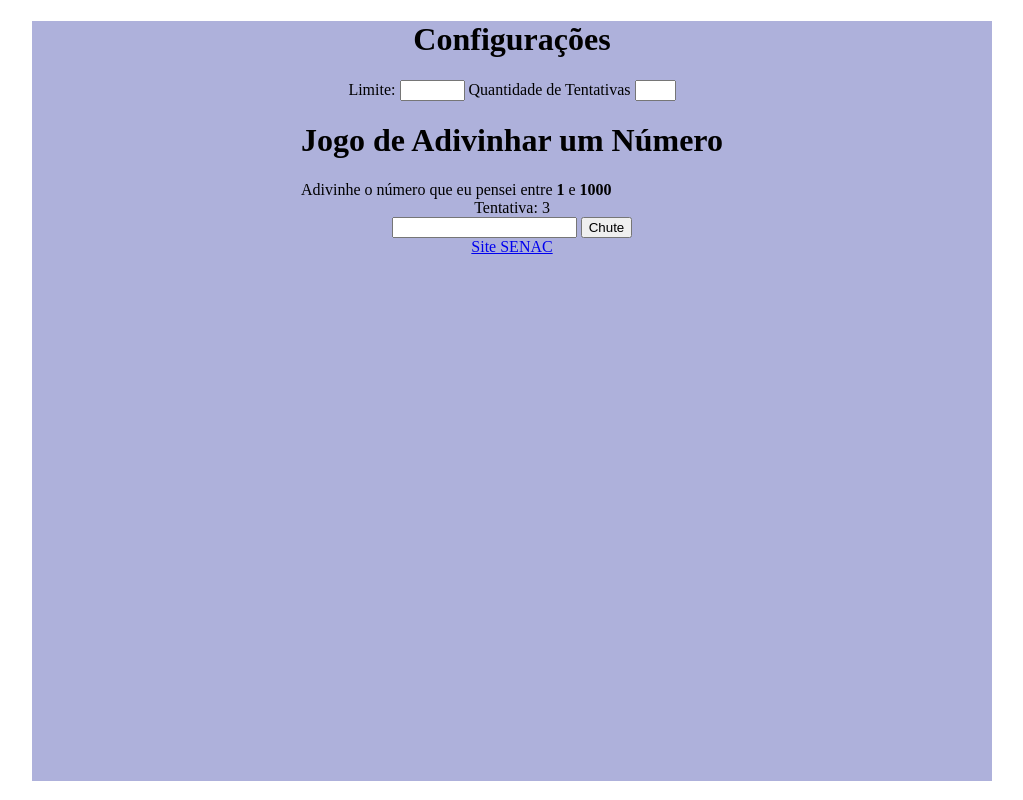
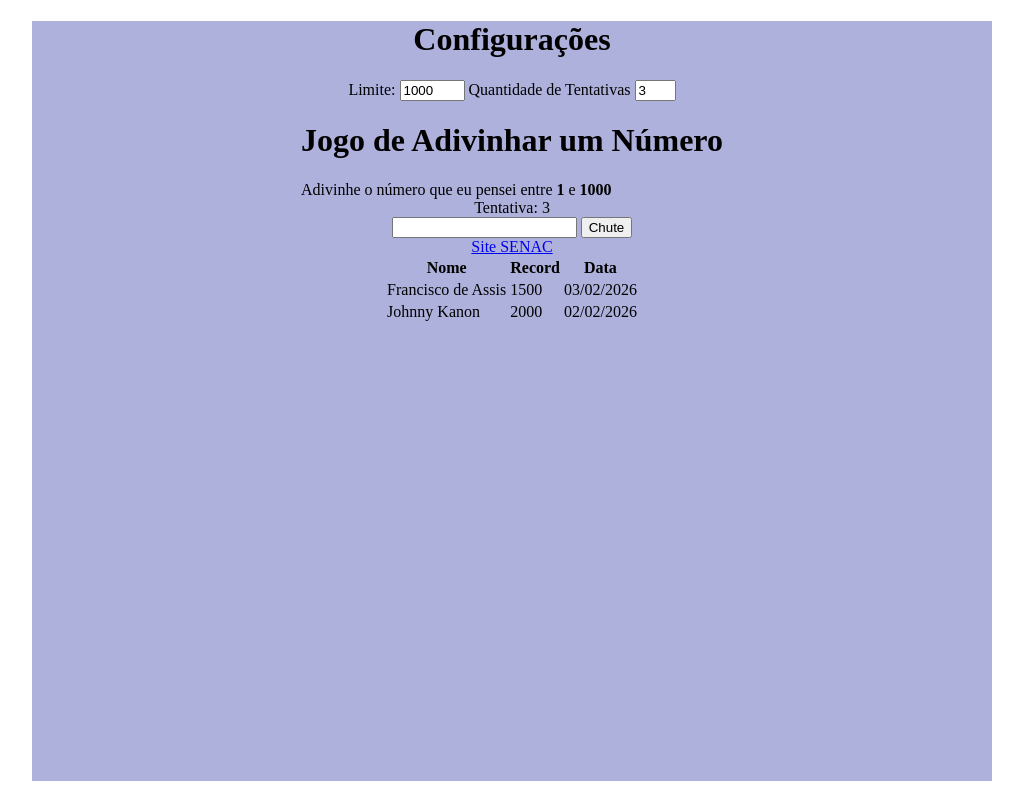
Before and after one commit to erico-senac/jogoAdivinhar, a plain HTML site: page index.html in a window 1280 px wide. Shown: the whole page, without its empty margins (128-1151 px from the left). Drawn offline with Linux system fonts and the light colour scheme.

Commit message:
com os recordistas

```diff
--- a/assets/js/jogo.js
+++ b/assets/js/jogo.js
@@ -1,10 +1,10 @@
-// gerar um numero
-// verificar o acerto do chute
+//variáveis
 const minimo = 1;
 let maximo = 1000;
 let numeroSecreto;
 let tentativa = 3;
 
+//seleções
 const spanMin = document.querySelector('#minimo');
 const spanMax = document.querySelector("#maximo");
 const chute = document.querySelector("#chute");
@@ -15,11 +15,15 @@ const link = document.querySelector('#link');
 const qTetativas = document.querySelector('#qtentativas');
 const limite = document.querySelector('#limite');
 const cChute = document.querySelector('.chute');
+const records = document.querySelector('#records')
 
-
+//intereções com a html
 spanMin.innerHTML = `<strong> ${minimo}</strong>`;
 spanMax.innerHTML = `<strong> ${maximo}</strong>`;
 contTentativa.textContent = tentativa;
+
+limite.value = maximo;
+qTetativas.value = tentativa;
 
 link.innerHTML = "<a href='https://pi.senac.br' target='_blank'>Site SENAC </a>";
 
@@ -33,10 +37,10 @@ const desabilitar = () => {
     chute.setAttribute('disabled','');
 }
 
-const btnTenteOutraVez = () => {
+const btnTenteOutraVez = (mensagem = 'Try again!!') => {
   btn = document.createElement('button');
   btn.setAttribute('type','submit');
-  btn.textContent = 'Tente Outra Vez';
+  btn.textContent = mensagem;
   btn.addEventListener('click', () => window.location.reload());
   cChute.appendChild(btn);
 }
@@ -50,7 +54,7 @@ const verificaChute = () => {
   if (parseInt(chute.value) === numeroSecreto) {
     resultado.innerHTML = "Você acertou!";
     desabilitar();
-    btnTenteOutraVez();
+    btnTenteOutraVez("Reiniciar o Jogo");
   } else if (parseInt(chute.value) > numeroSecreto) {
     resultado.innerHTML = "Menor!";
     contTentativa.innerHTML = --tentativa;
@@ -63,11 +67,12 @@ const verificaChute = () => {
   if (tentativa == 0) {
     resultado.innerHTML = `Você perdeu! - Numero Secreto é ${numeroSecreto}`;
     desabilitar();
-    btnTenteOutraVez();
+    btnTenteOutraVez('Tente novamente');
   }
 };
 
 btnChute.addEventListener("click", verificaChute);
+
 limite.addEventListener("keypress",(event) => {
   event.preventDefault();
   if(!isNaN(event.key) && event.code !== 'Space'){
@@ -75,7 +80,7 @@ limite.addEventListener("keypress",(event) => {
       event.target.value += event.key;
     }
   }
-  if(event.key === 'Enter' || event.key === 'Tab'){
+  if(event.key === 'Enter'){
     maximo = parseInt(event.target.value);
     spanMax.innerHTML = `<strong> ${maximo}</strong>` ;
     numeroSecreto = gerarNumeroSecreto();
@@ -89,8 +94,48 @@ qTetativas.addEventListener('keypress',(event)=>{
       event.target.value += event.key;
     }
   }
-  if(event.key === 'Enter' || event.key === 'Tab'){
+  if(event.key === 'Enter'){
     tentativa = parseInt(event.target.value);
     contTentativa.innerHTML = `<strong> ${tentativa}</strong>` ;
   }
 });
+
+chute.addEventListener('keydown', (event) => {
+  if(event.key == 'Enter'){
+    console.log(`chute ${event.key}`);
+    verificaChute();
+  }
+});
+
+const colocarRecordistas = () => {
+
+  listaRecordistas = {
+                        recordistas:[
+                            {
+                                "nome" : "Francisco de Assis",
+                                "record" : 1500,
+                                "data" : "03/02/2026"
+                            },
+                            {
+                                "nome" : "Johnny Kanon",
+                                "record" : 2000,
+                                "data" : "02/02/2026"
+                            }
+                        ]
+                      };
+  console.log(listaRecordistas);
+  console.log(listaRecordistas.recordistas)
+  lista = listaRecordistas.recordistas;
+
+  lista.forEach(recordista => {
+    records.innerHTML += `
+      <tr>
+        <td>${recordista.nome}</td>
+        <td>${recordista.record}</td>
+        <td>${recordista.data}</td>
+      </tr>
+    `
+  });
+}
+
+colocarRecordistas();
--- a/index.html
+++ b/index.html
@@ -35,6 +35,16 @@
         <div id="link">
 
         </div>
+        <div>
+            <table>
+                <thead>
+                    <th>Nome</th>
+                    <th>Record</th>
+                    <th>Data</th>
+                </thead>
+                <tbody id="records" ></tbody>
+            </table>
+        </div>
     </div>
 </body>
 <script src="./assets/js/jogo.js"></script>
```
